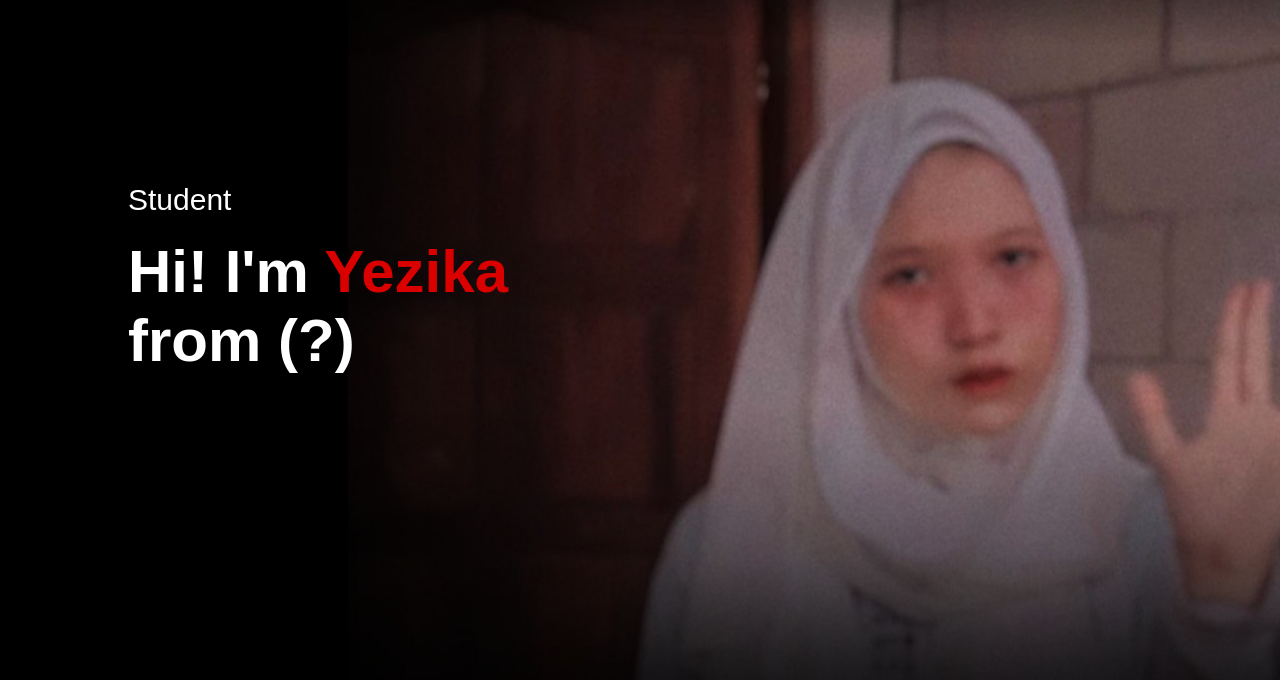
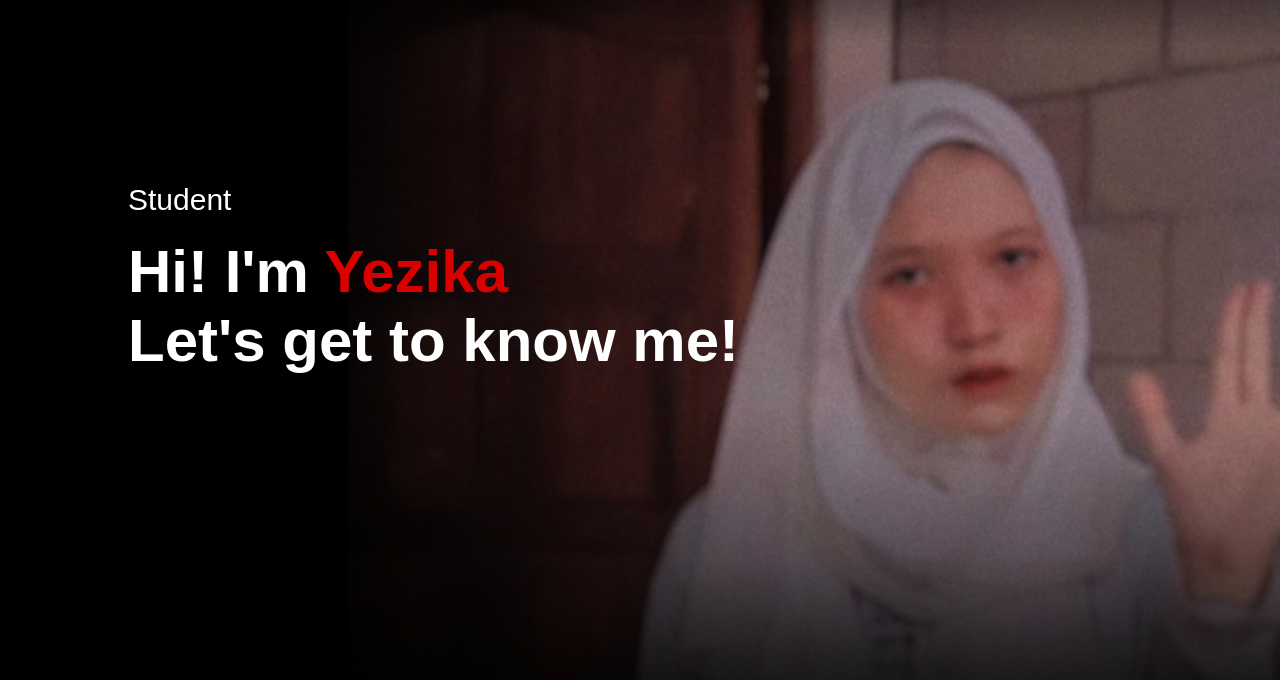
Before and after one commit to yezikarachman/portfolio-yezikarachman.github.io, a plain HTML site: page index.html in a window 1280 px wide. Shown: the part 120-800 px from the top of the page. Drawn offline with Linux system fonts and the light colour scheme.

Commit message:
Update index.html

```diff
--- a/index.html
+++ b/index.html
@@ -24,7 +24,7 @@
             </nav>
             <div class="header-text">
                 <p>Student</p>
-                <h1>Hi! I'm <span>Yezika</span><br> from (?)</h1>
+                <h1>Hi! I'm <span>Yezika</span><br> Let's get to know me!</h1>
             </div>
         </div>
     </div>
```
